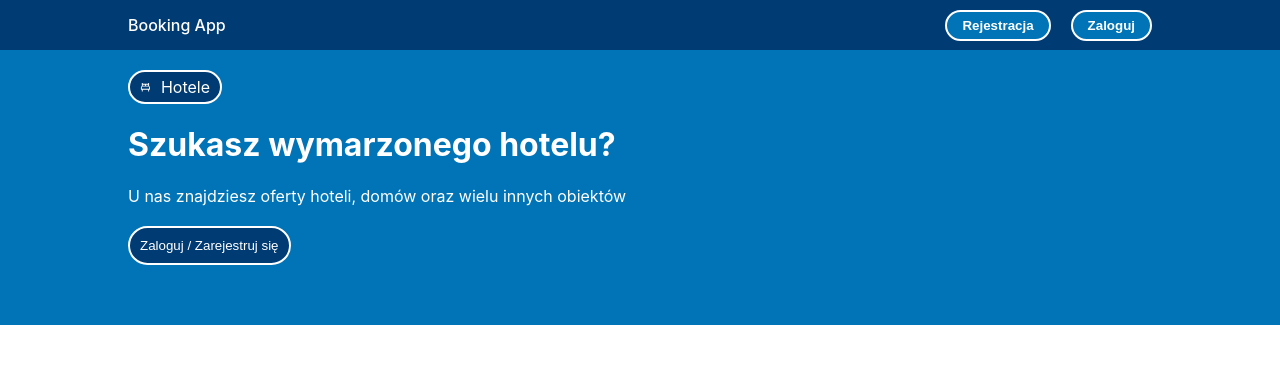
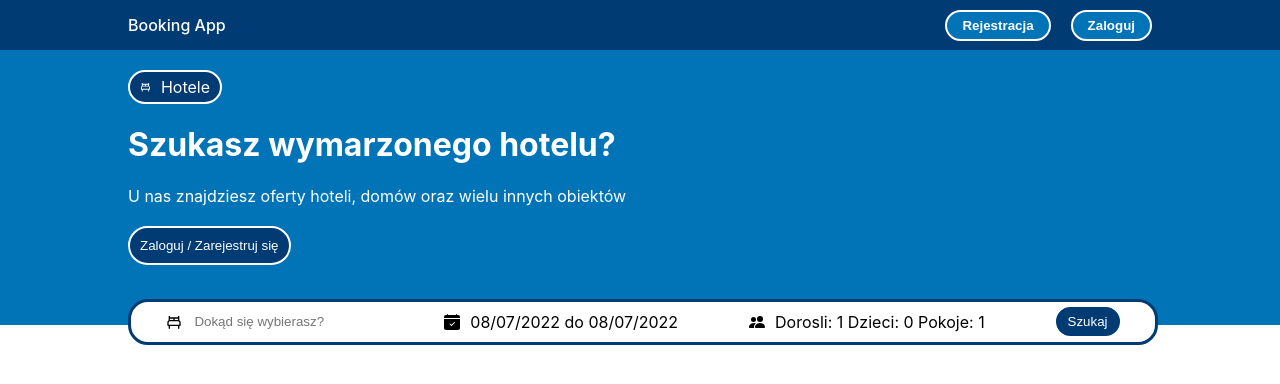
Before and after one commit to Dawid-Femin/Booking-app-react, a React (Create React App) app in the folder client/: page / in a window 1280 px wide. Shown: the top 384 px of the page. Built offline with nearby package versions, Linux system fonts and the light colour scheme.

Commit message:
Completed navigation and header

```diff
--- a/client/package.json
+++ b/client/package.json
@@ -6,7 +6,9 @@
     "@testing-library/jest-dom": "^5.16.4",
     "@testing-library/react": "^13.3.0",
     "@testing-library/user-event": "^13.5.0",
+    "date-fns": "^2.28.0",
     "react": "^18.2.0",
+    "react-date-range": "^1.4.0",
     "react-dom": "^18.2.0",
     "react-router-dom": "^6.3.0",
     "react-scripts": "^2.1.3",
--- a/client/src/components/header/Header.jsx
+++ b/client/src/components/header/Header.jsx
@@ -1,10 +1,37 @@
 import React from 'react';
 import './header.css';
-import {BiBed} from 'react-icons/bi';
+import { BiBed } from 'react-icons/bi';
+import { BsFillCalendarCheckFill } from 'react-icons/bs';
+import { BsPeopleFill } from 'react-icons/bs';
+import { DateRange } from 'react-date-range';
+import { useState } from 'react';
+import 'react-date-range/dist/styles.css';
+import 'react-date-range/dist/theme/default.css';
+import { format } from 'date-fns';
 
+const Header = ({type}) => {
+  const [openDate, setOpenDate] = useState(false);
+  const [date, setDate] = useState([
+    {
+      startDate: new Date(),
+      endDate: new Date(),
+      key: 'selection',
+    }
+  ]);
+  const [openOptions, setOpenOptions] = useState(false);
+  const [options, setOptions] = useState({
+    adult: 1,
+    children: 0,
+    room: 1,
+  });
 
+  const handleOption = (name, operation) => {
+    setOptions(prev => { return {
+      ...prev, [name]: operation === 'i' ? options[name] +1  : options[name] -1,
+    };
+    });
+  };
 
-const Header = () => {
   return (
     <div className='header'>
         <div className="headerContainer">
@@ -14,9 +41,71 @@
                     <span>Hotele</span>
                 </div>
             </div>
+
+            { type !== 'list' &&
+          <>
             <h1 className='headerTitle'>Szukasz wymarzonego hotelu?</h1>
             <p className='headerDesc'>U nas znajdziesz oferty hoteli, domów oraz wielu innych obiektów</p>
             <button className='headerBtn'>Zaloguj / Zarejestruj się</button>
+            <div className="headerSearch">
+              <div className="headerSearchItem">
+                <BiBed/>
+                <input type="text"
+                placeholder='Dokąd się wybierasz?'
+                className='headerSearchInput'
+                />
+              </div>
+              <div className="headerSearchItem">
+                <BsFillCalendarCheckFill/>
+                <span onClick={() => { setOpenDate(!openDate) }} className='headerSearchText'>{`${format(date[0].startDate, 'dd/MM/yyy')} do ${format(date[0].endDate, 'dd/MM/yyy')}`}</span>
+                {openDate &&
+                <DateRange
+                editableDateInputs={true}
+                onChange={item => setDate([item.selection])}
+                moveRangeOnFirstSelection={false}
+                ranges={date}
+                className='date'
+                />
+                }
+              </div>
+              <div className="headerSearchItem">
+                <BsPeopleFill/>
+                <span onClick={() => setOpenOptions(!openOptions)} className='headerSearchText'>{`Dorosli: ${options.adult} Dzieci: ${options.children} Pokoje: ${options.room}`}</span>
+                {openOptions &&
+                <div className="options">
+                  <div className="optionItem">
+                    <span className="optionText">Dorośli</span>
+                    <div className="optionCounter">
+                    <button className="optionCounterButton" disabled={options.adult <= 1} onClick={() => handleOption('adult', 'd')}>-</button>
+                    <span className="optionCounterNumber">{options.adult}</span>
+                    <button className="optionCounterButton" onClick={() => handleOption('adult', 'i')}>+</button>
+                    </div>
+                  </div>
+                  <div className="optionItem">
+                    <span className="optionText">Dzieci</span>
+                    <div className="optionCounter">
+                    <button className="optionCounterButton" disabled={options.children <= 0} onClick={() => handleOption('children', 'd')}>-</button>
+                    <span className="optionCounterNumber">{options.children}</span>
+                    <button className="optionCounterButton" onClick={() => handleOption('children', 'i')}>+</button>
+                  </div>
+                  </div>
+                  <div className="optionItem">
+                    <span className="optionText">Pokoje</span>
+                    <div className="optionCounter">
+                    <button className="optionCounterButton" disabled={options.room <= 1} onClick={() => handleOption('room', 'd')}>-</button>
+                    <span className="optionCounterNumber">{options.room}</span>
+                    <button className="optionCounterButton" onClick={() => handleOption('room', 'i')}>+</button>
+                  </div>
+                  </div>
+                </div>
+                }
+              </div>
+              <div className="headerSearchItem">
+                <button className='headerBtnTwo'>Szukaj</button>
+              </div>
+            </div>
+          </>
+        }
         </div>
     </div>
   )
--- a/client/src/components/header/header.css
+++ b/client/src/components/header/header.css
@@ -3,6 +3,7 @@
     color: #fff;
     display: flex;
     justify-content: center;
+    position: relative;
 }
 
 .headerContainer{
@@ -37,3 +38,82 @@
     padding: 10px;
     border-radius: 20px;
 }
+
+.headerBtnTwo{
+    background-color: #003B73;
+    color: #fff;
+    border: 2px solid #003B73;
+    padding: 5px 10px;
+    border-radius: 20px;
+}
+
+.headerSearch{
+    margin-top: 10px;
+    height: 30px;
+    background-color: #fff;
+    border: 3px solid #003B73;
+    display: flex;
+    align-items: center;
+    justify-content: space-around;
+    border-radius: 20px;
+    padding: 5px 0;
+    position: absolute;
+    bottom: -20px;
+    width: 100%;
+    max-width: 1024px;
+}
+
+.headerSearchItem{
+    color: #000;
+    display: flex;
+    align-items: center;
+    gap: 10px;
+}
+
+.headerSearchInput{
+    border: none;
+    outline: none;
+}
+
+.headerSearchText{
+    cursor: pointer;
+}
+
+.date{
+    position: absolute;
+    top: 45px;
+}
+
+.options{
+    position: absolute;
+    top: 45px;
+    background-color: #fff;
+    color: #000;
+    border-radius: 5px;
+    box-shadow: 0 0 1em #888;
+    padding: 20px;
+}
+
+.optionItem{
+    width: 200px;
+    display: flex;
+    justify-content: space-between;
+    margin: 10px;
+}
+
+.optionCounter{
+    display: flex;
+    align-items: center;
+    gap: 10px;
+    font-size: 12px;
+    color: #000;
+}
+
+.optionCounterButton{
+    width: 30px;
+    height: 30px;
+    box-shadow: 0 0 4px #003B73;
+    background-color: #fff;
+    border: 1px solid #003B73;
+    border-radius: 5px;
+}
--- a/client/src/pages/list/List.jsx
+++ b/client/src/pages/list/List.jsx
@@ -1,8 +1,13 @@
 import React from 'react'
+import Header from '../../components/header/Header';
+import Navbar from '../../components/navbar/Navbar';
 
 const List = () => {
   return (
-    <div>List</div>
+    <div>
+      <Navbar />
+      <Header type='list'/>
+    </div>
   )
 }
 
```
Also changed, not shown: 1 other file (tests, documents, lock files or other folders).
